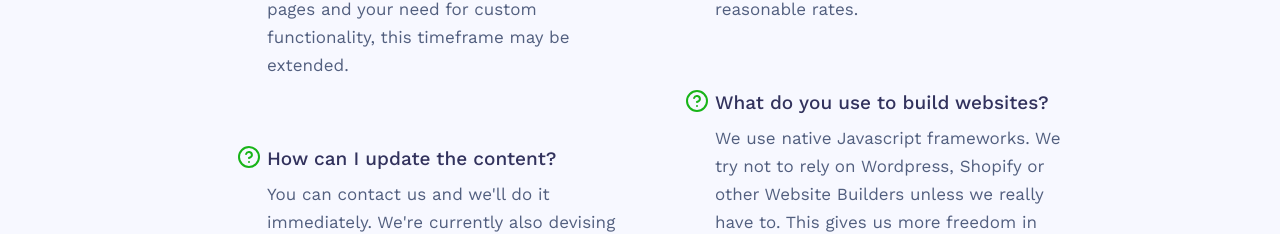
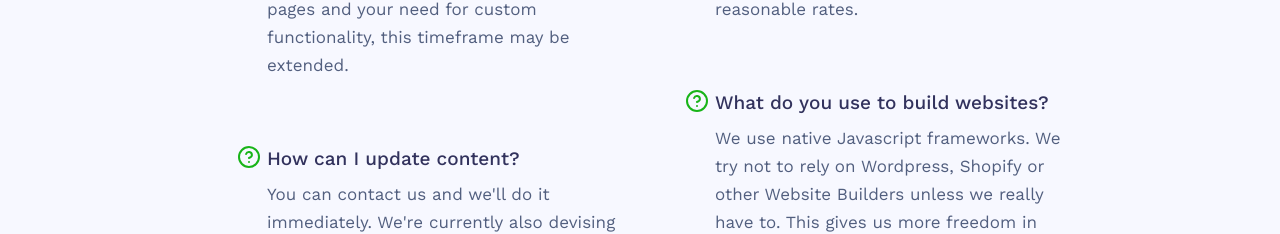
Before and after one commit to gieoon/webbi.co.nz-3, a React (Create React App) app: page / in a window 1280 px wide. Shown: the part 4514-4748 px from the top of the page. Built offline with nearby package versions, Linux system fonts and the light colour scheme.

Commit message:
grammar issue

```diff
--- a/src/components/FAQ.js
+++ b/src/components/FAQ.js
@@ -14,7 +14,7 @@ export default function FAQ({
                             a="We typically spend one week on a custom website, but depending on the number of pages and your need for custom functionality, this timeframe may be extended."
                         />
                         <FAQObj
-                            q="How can I update the content?"
+                            q="How can I update content?"
                             a="You can contact us and we'll do it immediately. We're currently also devising an exciting new system that lets you manage your content yourself without needing to contact anyone. We'll let you know when that's ready."
                         />
                         <FAQObj
```
